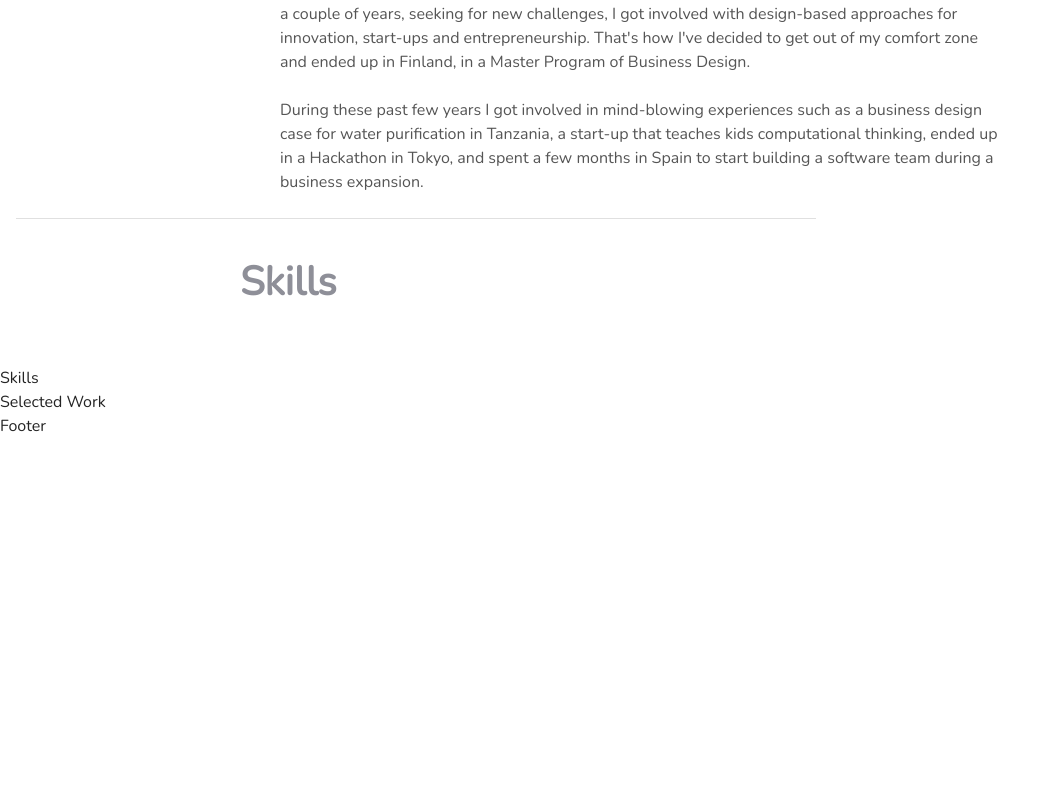
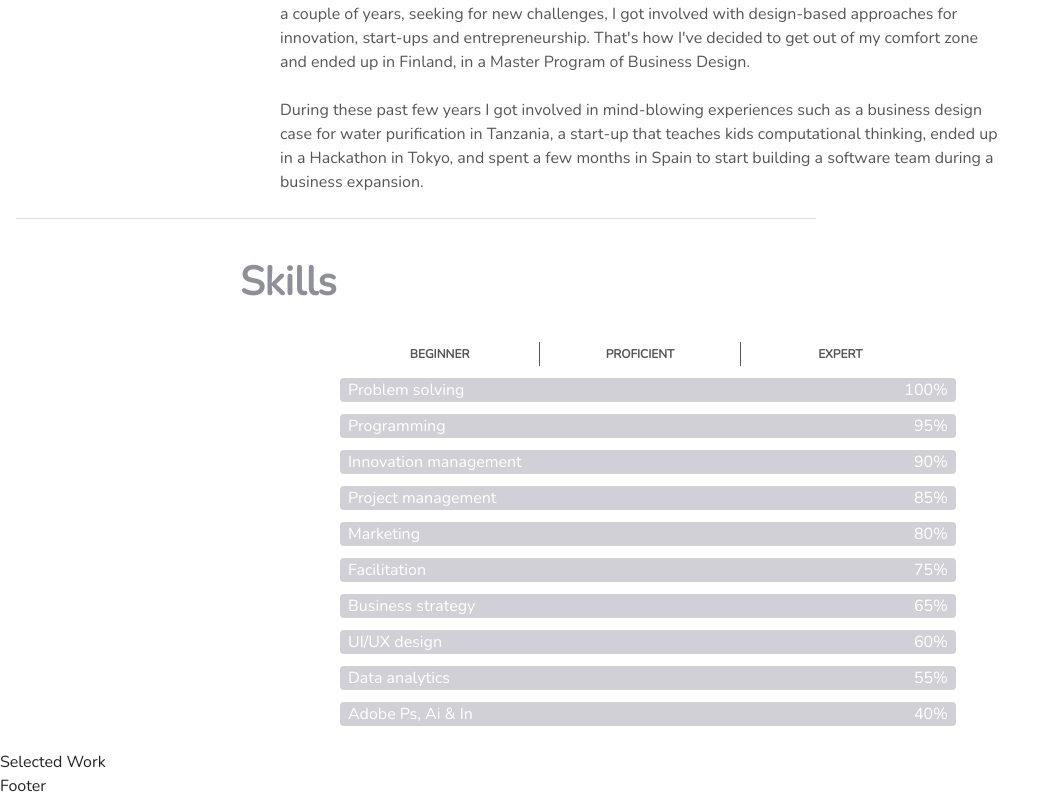
Before and after one commit to Fabianopb/fabianopb-sandbox, a React (Vite) app: page / in a window 1280 px wide. Shown: the part 1032-1830 px from the top of the page, without its empty margins (0-1060 px from the left). Before the commit the page ends 1470 px from the top, so only its background shows below. Built offline with nearby package versions, Linux system fonts and the light colour scheme.

Commit message:
Add purely styled skills section

```diff
--- a/src/portfolio/index.tsx
+++ b/src/portfolio/index.tsx
@@ -1,4 +1,5 @@
 import { Button, Divider, Link } from '@mui/material';
+import { useState } from 'react';
 import styled from 'styled-components';
 import bannerImageSrc from '../assets/banner.jpeg';
 import profileImageSrc from '../assets/fabiano.jpeg';
@@ -146,7 +147,74 @@ const ProfileParagraph = styled.p`
   color: #555;
 `;
 
-const PortfolioView = () => (
+const SkillsContainer = styled.div`
+  width: 600px;
+  margin: auto;
+`;
+
+const SkillsHeader = styled.div`
+  display: flex;
+  font-weight: bold;
+`;
+
+const SkillLevel = styled.div`
+  flex: 1;
+  text-align: center;
+  font-size: 12px;
+  color: #555;
+  &:not(:last-child) {
+    border-right: 1px solid #555;
+  }
+`;
+
+const SkillBar = styled.div<{ value: number }>`
+  position: relative;
+  display: flex;
+  align-items: center;
+  justify-content: space-between;
+  margin-top: 12px;
+  padding: 0 8px;
+  width: 100%;
+  background-color: #d1d0d7;
+  height: 24px;
+  border-radius: 4px;
+  ::after {
+    position: absolute;
+    display: block;
+    content: '';
+    background-color: #17293a;
+    height: 100%;
+    width: ${({ value }) => `${value}%`};
+    left: 0;
+    top: 0;
+    border-radius: 4px;
+    transition: width 1000ms ease-in-out;
+  }
+`;
+
+const SkillBarValue = styled.div`
+  position: relative;
+  color: #fff;
+  z-index: 1;
+`;
+
+const skills = [
+  { name: 'Problem solving', value: 100 },
+  { name: 'Programming', value: 95 },
+  { name: 'Innovation management', value: 90 },
+  { name: 'Project management', value: 85 },
+  { name: 'Marketing', value: 80 },
+  { name: 'Facilitation', value: 75 },
+  { name: 'Business strategy', value: 65 },
+  { name: 'UI/UX design', value: 60 },
+  { name: 'Data analytics', value: 55 },
+  { name: 'Adobe Ps, Ai & In', value: 40 },
+];
+
+const PortfolioView = () => {
+  const [hasHoveredSkills, setHasHoveredSkills] = useState(false);
+
+  return (
     <MainWrapper>
       <Topbar>
         <Logo>Fabiano Brito</Logo>
@@ -167,8 +235,9 @@ const PortfolioView = () => (
         <BannerText>
           <BannerTitle>Hey, I&apos;m Fabiano!</BannerTitle>
           <BannerBody>
-          Software Engineer and Business Designer based in Helsinki. I develop real-time and responsive web-based apps.
-          Some of my preferred tools at the moment are React, TypeScript, D3, Sass, Node, Express, Mongo, Gulp, Webpack.
+            Software Engineer and Business Designer based in Helsinki. I develop real-time and responsive web-based
+            apps. Some of my preferred tools at the moment are React, TypeScript, D3, Sass, Node, Express, Mongo, Gulp,
+            Webpack.
             <br />
             <br />I have also side projects in RoR and native Android.
           </BannerBody>
@@ -184,22 +253,22 @@ const PortfolioView = () => (
           <ProfilePicture src={profileImageSrc} />
           <div>
             <ProfileMotto>
-            In order to have exciting experiences, to see different places, and to meet amazing people, you have to try
-            and fail a lot.
+              In order to have exciting experiences, to see different places, and to meet amazing people, you have to
+              try and fail a lot.
             </ProfileMotto>
             <ProfileQuote>The journey is the destination.</ProfileQuote>
           </div>
         </AboutMeHeader>
         <ProfileParagraph>
-        After graduating in Engineering in 2011, I started working with industrial facilities design, and after a couple
-        of years, seeking for new challenges, I got involved with design-based approaches for innovation, start-ups and
-        entrepreneurship. That&apos;s how I&apos;ve decided to get out of my comfort zone and ended up in Finland, in a
-        Master Program of Business Design.
+          After graduating in Engineering in 2011, I started working with industrial facilities design, and after a
+          couple of years, seeking for new challenges, I got involved with design-based approaches for innovation,
+          start-ups and entrepreneurship. That&apos;s how I&apos;ve decided to get out of my comfort zone and ended up
+          in Finland, in a Master Program of Business Design.
         </ProfileParagraph>
         <ProfileParagraph>
-        During these past few years I got involved in mind-blowing experiences such as a business design case for water
-        purification in Tanzania, a start-up that teaches kids computational thinking, ended up in a Hackathon in Tokyo,
-        and spent a few months in Spain to start building a software team during a business expansion.
+          During these past few years I got involved in mind-blowing experiences such as a business design case for
+          water purification in Tanzania, a start-up that teaches kids computational thinking, ended up in a Hackathon
+          in Tokyo, and spent a few months in Spain to start building a software team during a business expansion.
         </ProfileParagraph>
       </Section>
 
@@ -207,12 +276,25 @@ const PortfolioView = () => (
 
       <Section>
         <SectionTitle>Skills</SectionTitle>
+        <SkillsContainer onMouseOver={() => (!hasHoveredSkills ? setHasHoveredSkills(true) : undefined)}>
+          <SkillsHeader>
+            <SkillLevel>BEGINNER</SkillLevel>
+            <SkillLevel>PROFICIENT</SkillLevel>
+            <SkillLevel>EXPERT</SkillLevel>
+          </SkillsHeader>
+          {skills.map((skill) => (
+            <SkillBar key={skill.name} value={hasHoveredSkills ? skill.value : 0}>
+              <SkillBarValue>{skill.name}</SkillBarValue>
+              <SkillBarValue>{skill.value}%</SkillBarValue>
+            </SkillBar>
+          ))}
+        </SkillsContainer>
       </Section>
 
-    <div>Skills</div>
       <div>Selected Work</div>
       <div>Footer</div>
     </MainWrapper>
   );
+};
 
 export default PortfolioView;
```
Lines whose indentation alone changed are shown as unchanged.
